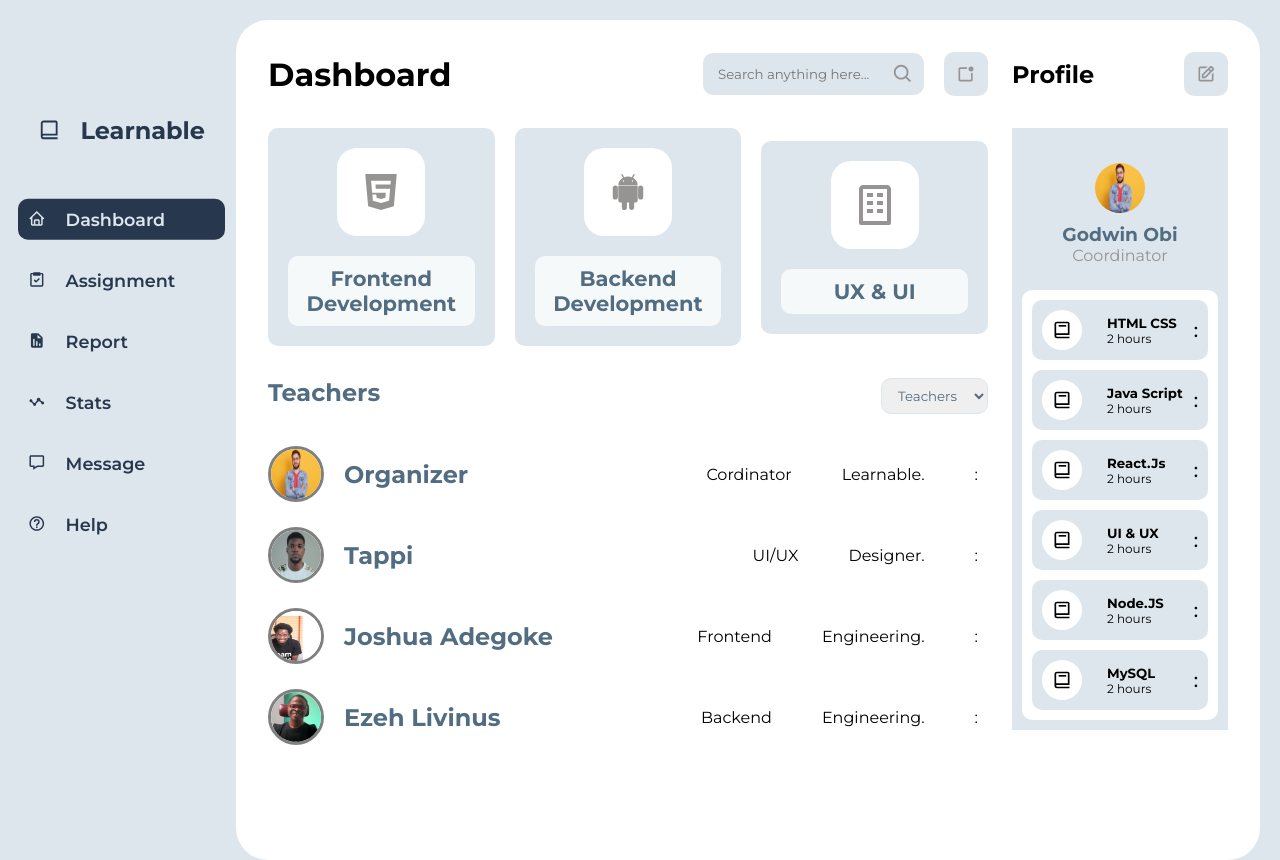
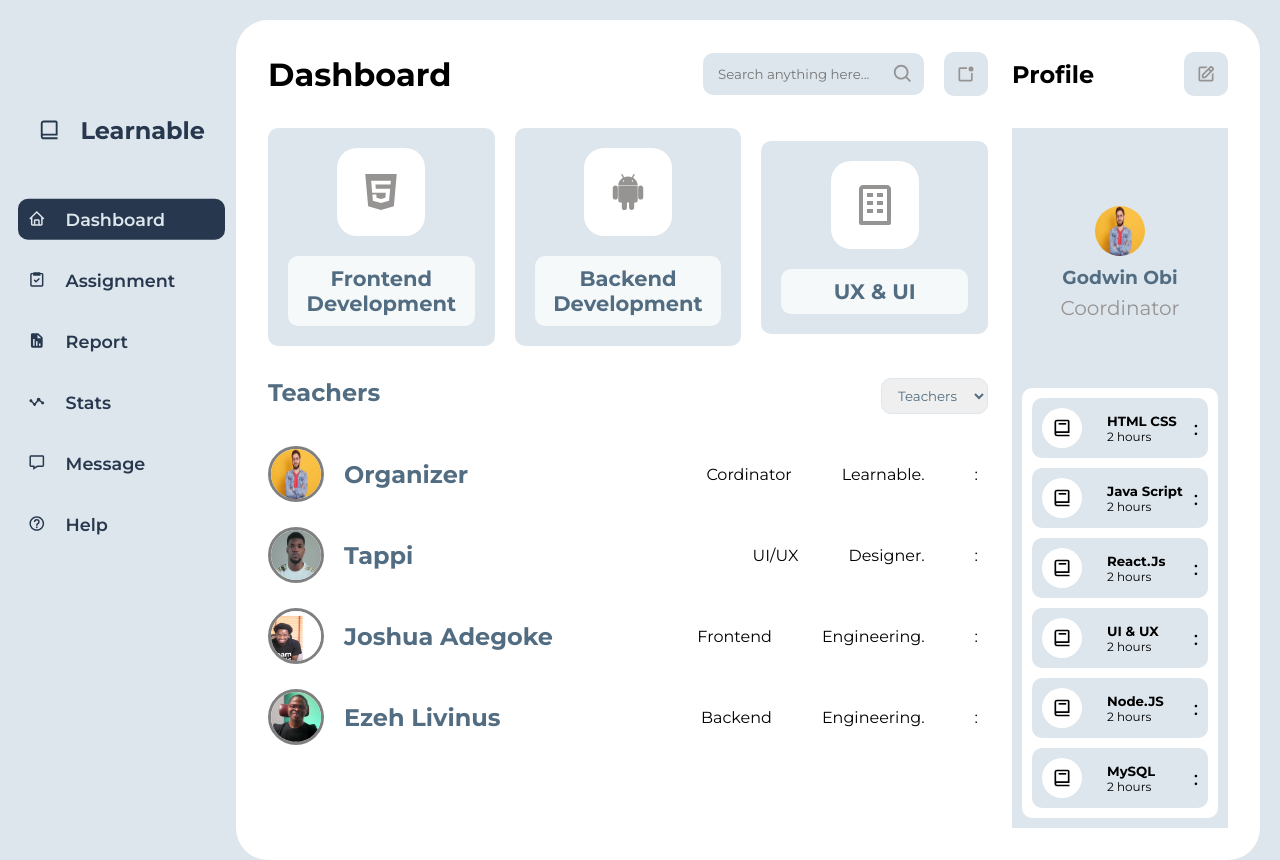
Before and after one commit to EbubeStrong/Learnable-Dashboard, a React (Vite) app: page / in a window 1280 px wide. Built offline with nearby package versions, Linux system fonts and the light colour scheme.

Commit message:
profile.css

```diff
--- a/src/styles/profile.css
+++ b/src/styles/profile.css
@@ -1,4 +1,4 @@
-.profile{
+/* .profile{
     flex: 1;
     overflow: hidden;
 }
@@ -106,4 +106,116 @@
         justify-content: center;
         flex-direction: column;
     }
+} */
+
+.profile{
+    flex: 1;
+    overflow: hidden;
 }
+.profile--header{
+    display: flex;
+    align-items: center;
+    justify-content: space-between;
+}
+.edit{
+    background: #dde6ed;
+    padding: 12px;
+    border-radius: 10px;
+    color: #969393;
+    display: flex;
+    align-items: center;
+    justify-content: center;
+}
+.edit .icon{
+    font-size: 20px;
+    transition: 0.5s ease-in-out;
+}
+.user--profile{
+    /* height: 75%; */
+    margin-top: 2rem;
+    background: #dde6ed;
+    padding: 10px;
+    display: flex;
+    flex-direction: column;
+}
+.user--detail{
+    width: 100%;
+    height: 250px;
+    display: flex;
+    justify-content: center;
+    align-items: center;
+    flex-direction: column;
+}
+.user--detail img{
+    width: 50px;
+    height: 50px;
+    border-radius: 50%;
+    background: #fff;
+    margin-bottom: 10px;
+}
+.user--detail .username{
+    color: #526d82;
+}
+.user-courses{
+    background: #ffff;
+    /* flex: 1; */
+    border-radius: 10px;
+    padding: 10px;
+    display: flex;
+    flex-direction: column;
+    gap: 10px;
+}
+
+.course{
+    background: #dde6ed;
+    padding: 10px;
+    display: flex;
+    align-items: center;
+    justify-content: space-between;
+    border-radius: 10px;
+}
+.course-detail{
+    display: flex;
+    gap: 20px;
+    align-items: center;
+}
+.course-cover{
+    background: #fff;
+    width: 40px;
+    height: 40px;
+    display: flex;
+    align-items: center;
+    justify-content: center;
+    border-radius: 50%;
+    font-size: 20px;
+}
+.course-name{
+    padding-left: 5px;
+    display: flex;
+    flex-direction: column;
+    flex: 1;
+    overflow: hidden;
+}
+.course-name .title{
+    display: flex;
+    flex-wrap: wrap;
+}
+.course .duration{
+    font-size: 12px;
+}
+.course .action{
+    font-weight: 500;
+    font-size: 1.2rem;
+}
+.profession{
+    color: #969393;
+    font-size: 20px;
+    margin-top: 7px;
+}
+
+@media(max-width: 950px){
+    .course-detail{
+        justify-content: center;
+        flex-direction: column;
+    }
+}
```
